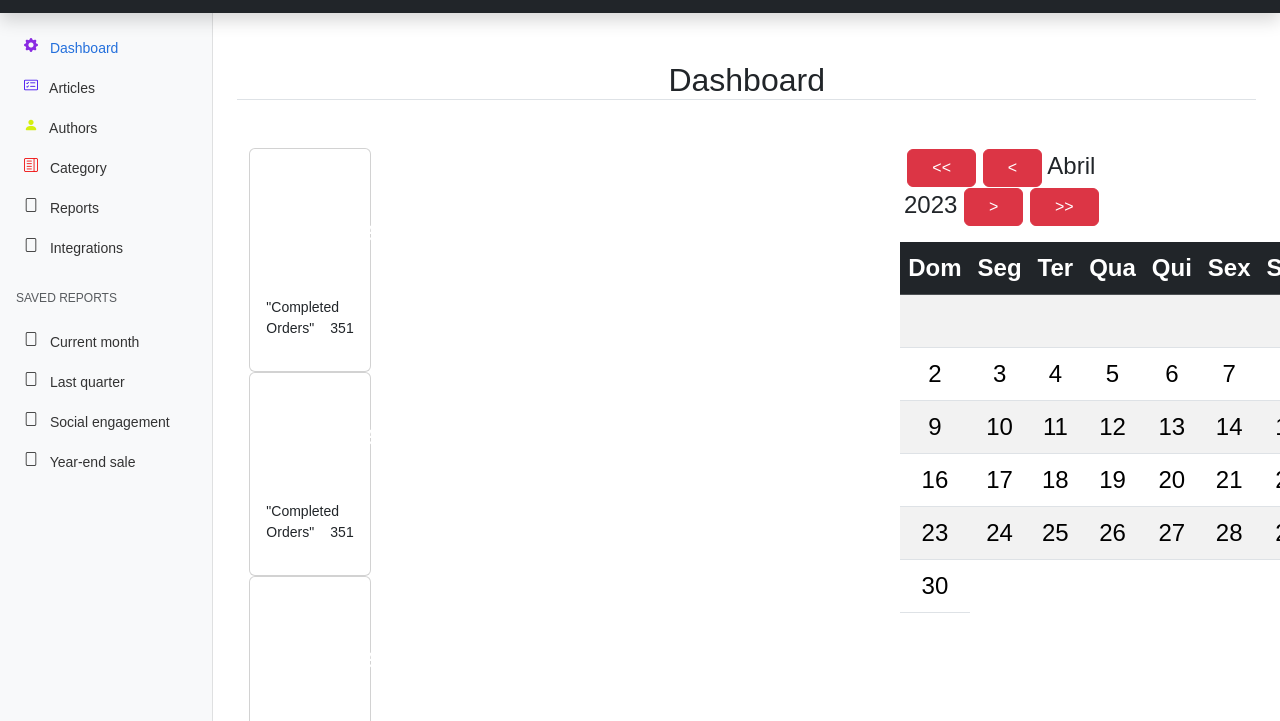
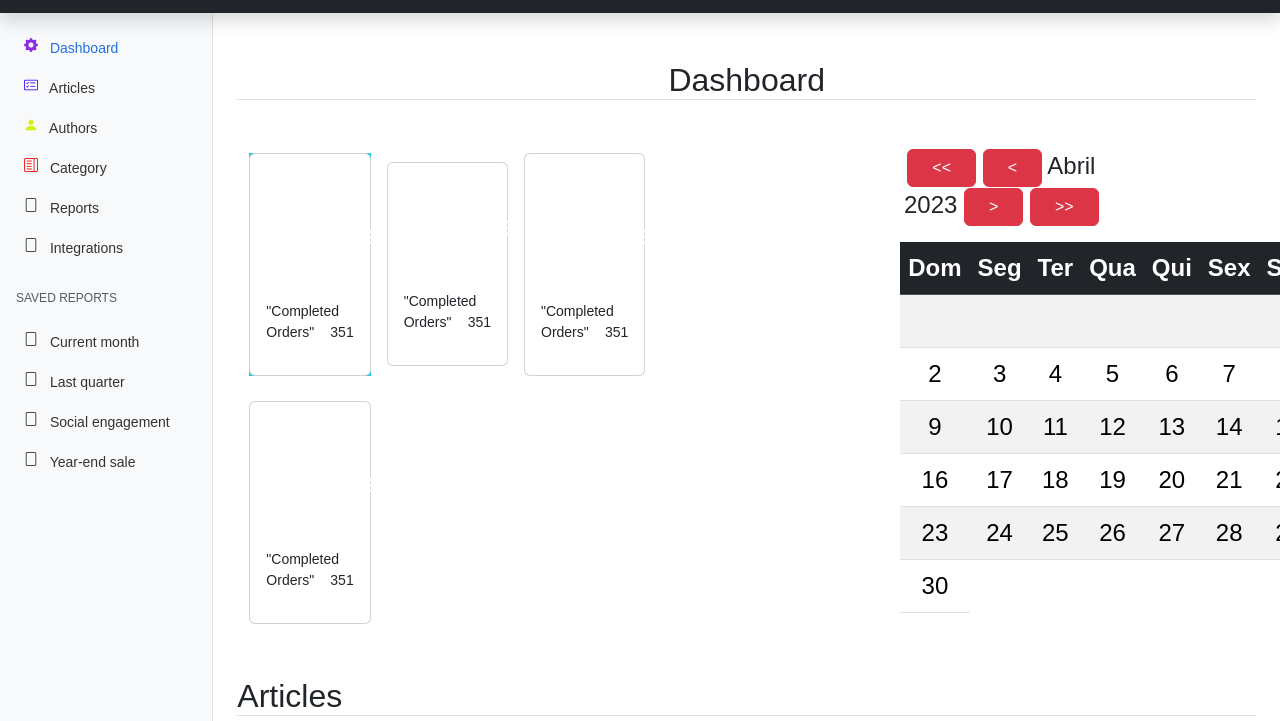
Before and after one commit to mervy/dashboard-with-bs5, a plain HTML site: page dash.html in a window 1280 px wide. Shown: the part 69-790 px from the top of the page. Drawn offline with nearby package versions, Linux system fonts and the light colour scheme; a web font is replaced by a local one.

Commit message:
Align cards

```diff
--- a/dash.html
+++ b/dash.html
@@ -176,9 +176,9 @@
                     </div>
                 </div> -->
                 <section class="container">
-                    <div class="row">
-                        <div class="col-6">
-                            <div class="col-md-6 col-xl-3">
+                    <div class="row ">
+                        <div class="col-6 d-flex gap-3 flex-wrap align-items-center">
+                            <div class="col-md-6 col-xl-3 bg-info ">
                                 <div class="card">
                                     <div class="card-body">
                                         <h6 class="text-white">Orders Received</h6>
```
